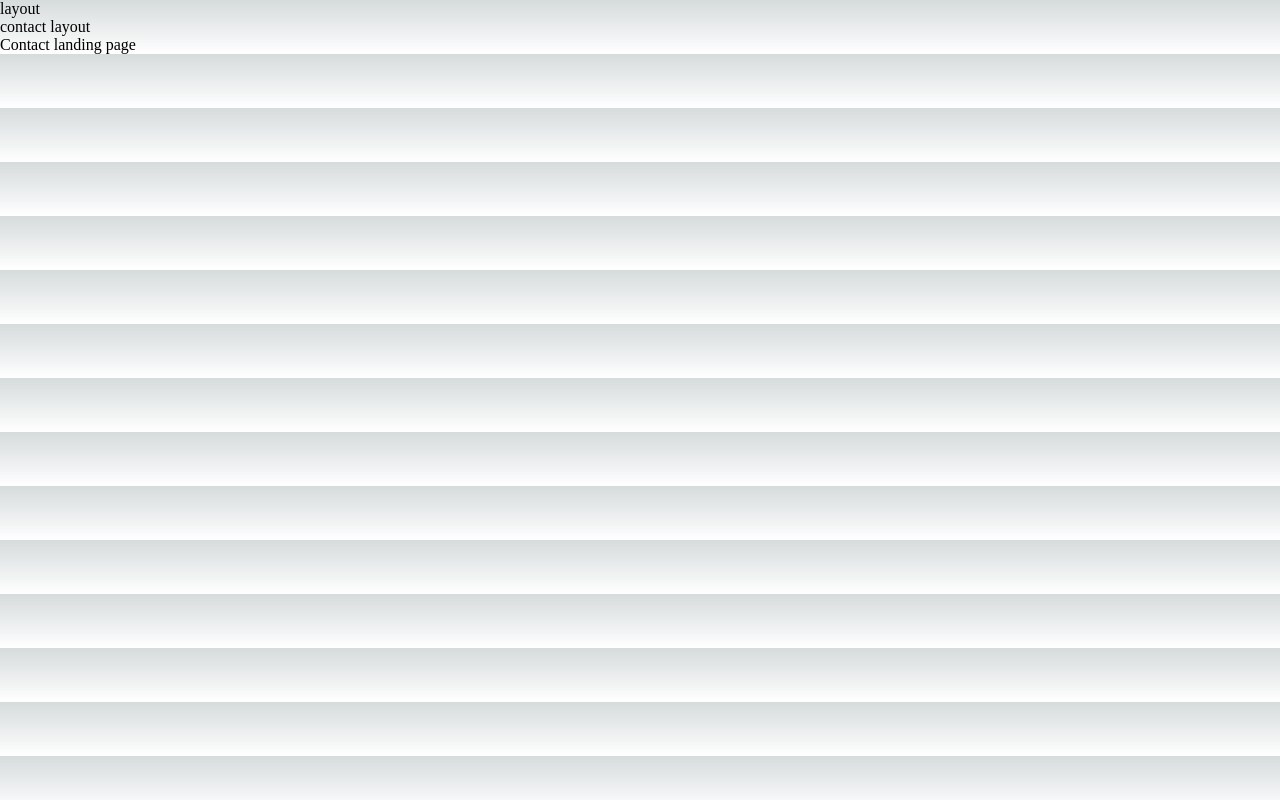
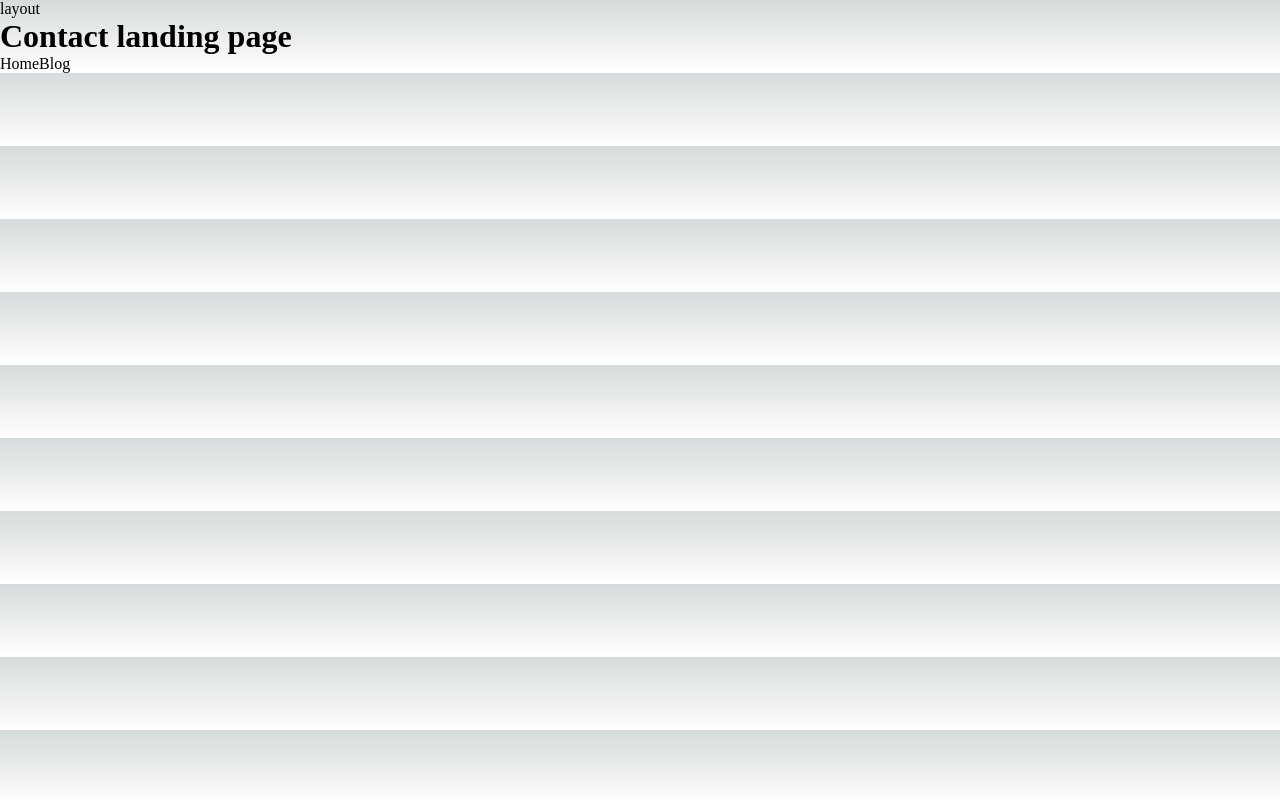
Before and after one commit to Matkovic123/Intro-to-Next13, a Next.js app: page /contact in a window 1280 px wide. Built offline with nearby package versions, Linux system fonts and the light colour scheme.

Commit message:
Using Next Link component

```diff
--- a/app/contact/layout.tsx
+++ /dev/null
@@ -1,8 +0,0 @@
-export default function ContactLayout({children}: {
-    children: React.ReactNode
-  }) {
-    return <div>
-        <div>contact layout</div>
-        <div>{children}</div>
-    </div>
-}
--- a/app/contact/page.tsx
+++ b/app/contact/page.tsx
@@ -1,3 +1,10 @@
+import Link from "next/link"
+
+
 export default function BlogPost() {
-    return <div>Contact landing page</div>
+    return <div>
+        <h1>Contact landing page</h1>
+        <Link href="/">Home</Link>
+        <Link href={`/blog/whateverVariable`}>Blog</Link>
+        </div>
 }
```
